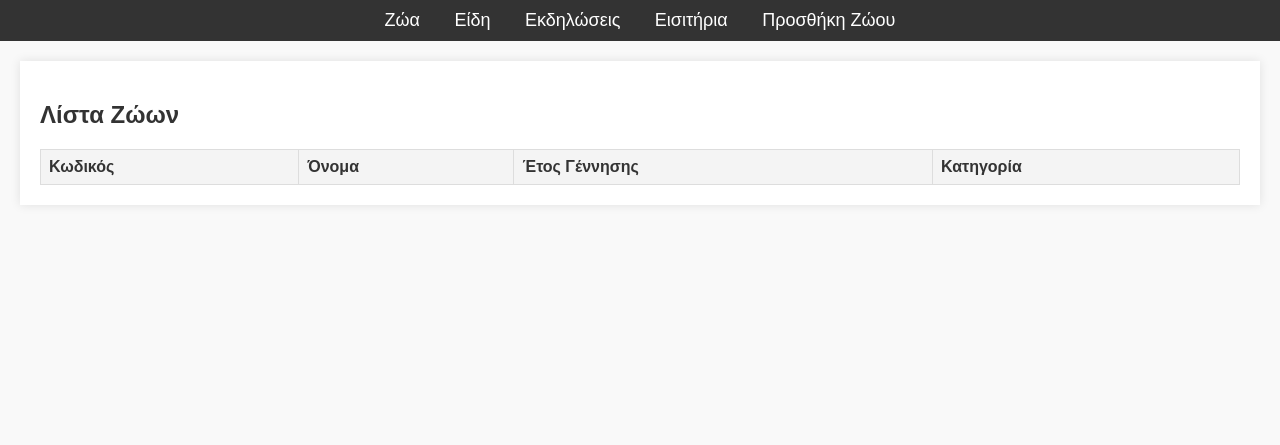
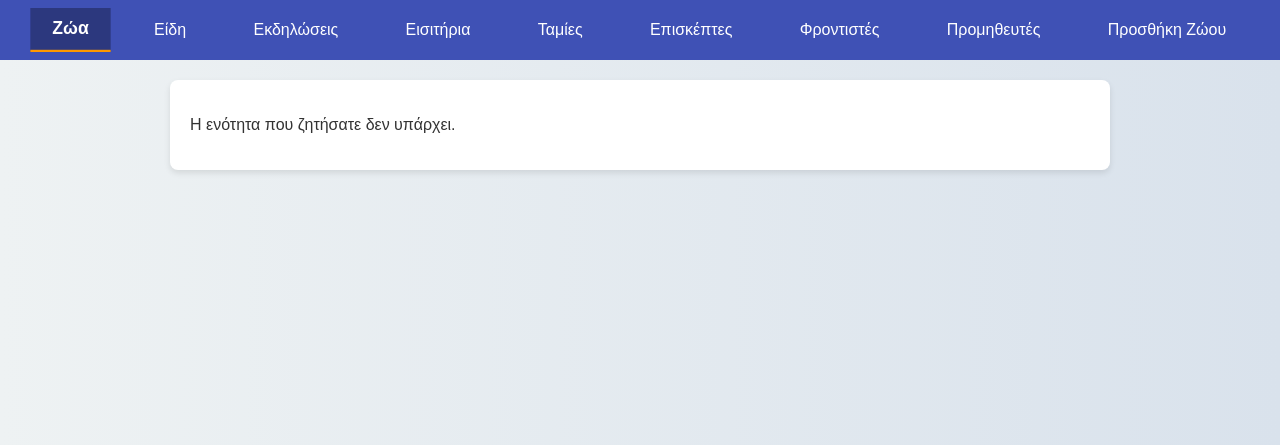
Before and after one commit to Eveft03/Zoo, a PHP site: page /index.html in a window 1280 px wide. Shown: the top 445 px of the page. Run offline with PHP 8.4, Linux system fonts and the light colour scheme; data that the repository does not hold is empty.

Commit message:
Refactor JavaScript code into a separate file and enhance navigation with active link highlighting; update animal listing query and improve styling

```diff
--- a/index.html
+++ b/index.html
@@ -5,61 +5,18 @@
     <meta name="viewport" content="width=device-width, initial-scale=1.0">
     <title>Ζωολογικός Κήπος</title>
     <link rel="stylesheet" href="style.css">
-    <script>
-        // Φόρτωση δεδομένων μέσω AJAX
-        function loadSection(section) {
-            // Απόκρυψη φόρμας προσθήκης ζώου όταν αλλάζει η ενότητα
-            document.getElementById("addAnimalFormContainer").style.display = "none";
-
-            const xhr = new XMLHttpRequest();
-            xhr.open("GET", `index.php?section=${section}`, true);
-            xhr.onload = function () {
-                if (this.status === 200) {
-                    document.getElementById("content").innerHTML = this.responseText;
-                }
-            };
-            xhr.send();
-        }
-
-        // Εμφάνιση φόρμας προσθήκης ζώου
-        function showAddAnimalForm() {
-            document.getElementById("content").innerHTML = ''; // Αδειάζει την ενότητα περιεχομένου
-            document.getElementById("addAnimalFormContainer").style.display = "block";
-        }
-
-        // Υποβολή φόρμας προσθήκης ζώου
-        function addAnimal(event) {
-            event.preventDefault();
-            const formData = new FormData();
-            formData.append("name", document.getElementById("newAnimalName").value);
-            formData.append("code", document.getElementById("newAnimalCode").value);
-            formData.append("year", document.getElementById("newAnimalYear").value);
-            formData.append("type", document.getElementById("newAnimalType").value);
-
-            const xhr = new XMLHttpRequest();
-            xhr.open("POST", "index.php?section=addAnimal", true);
-            xhr.onload = function () {
-                if (this.status === 200) {
-                    alert(this.responseText);
-                    document.getElementById("addAnimalForm").reset();
-                    document.getElementById("addAnimalFormContainer").style.display = "none";
-                }
-            };
-            xhr.send(formData);
-        }
-
-        // Φόρτωση αρχικών δεδομένων
-        document.addEventListener("DOMContentLoaded", function () {
-            loadSection('animals');
-        });
-    </script>
+    <script src="script.js" defer></script>
 </head>
 <body>
     <nav>
-        <a href="#" onclick="loadSection('animals')">Ζώα</a>
-        <a href="#" onclick="loadSection('eidos')">Είδη</a>
-        <a href="#" onclick="loadSection('events')">Εκδηλώσεις</a>
-        <a href="#" onclick="loadSection('tickets')">Εισιτήρια</a>
+        <a href="#" onclick="loadSection('Ζώα')">Ζώα</a>
+        <a href="#" onclick="loadSection('Είδη')">Είδη</a>
+        <a href="#" onclick="loadSection('Εκδηλώσεις')">Εκδηλώσεις</a>
+        <a href="#" onclick="loadSection('Εισιτήρια')">Εισιτήρια</a>
+        <a href="#" onclick="loadSection('Ταμίες')">Ταμίες</a>
+        <a href="#" onclick="loadSection('Επισκέπτες')">Επισκέπτες</a>
+        <a href="#" onclick="loadSection('Φροντιστές')">Φροντιστές</a>
+        <a href="#" onclick="loadSection('Προμηθευτές')">Προμηθευτές</a>
         <a href="#" onclick="showAddAnimalForm()">Προσθήκη Ζώου</a>
     </nav>
 
--- a/index.php
+++ b/index.php
@@ -1,113 +1,26 @@
 <?php
-include 'db_connection.php';
+require_once 'db_connection.php';
 
-if (isset($_GET['section'])) {
-    $section = $_GET['section'];
+$section = $_GET['section'] ?? 'animals';
 
-    if ($section === 'animals') {
-        // Ενότητα Ζώα
-        $sql = "SELECT ZWO.Kodikos, ZWO.Onoma, ZWO.Etos_Genesis, EIDOS.Katigoria
-                FROM ZWO
-                INNER JOIN EIDOS ON ZWO.Onoma_Eidous = EIDOS.Onoma";
-        $result = $conn->query($sql);
+if ($section === 'animals') {
+    $query = "SELECT Kodikos, Onoma, Etos_Genesis, Onoma_Eidous FROM ZWO";
+    $result = $conn->query($query);
 
+    if ($result && $result->num_rows > 0) {
         echo "<h2>Λίστα Ζώων</h2>";
-        echo "<table>
-                <tr>
-                    <th>Κωδικός</th>
-                    <th>Όνομα</th>
-                    <th>Έτος Γέννησης</th>
-                    <th>Κατηγορία</th>
-                </tr>";
+        echo "<table>";
+        echo "<tr><th>Κωδικός</th><th>Όνομα</th><th>Έτος Γέννησης</th><th>Όνομα Είδους</th></tr>";
         while ($row = $result->fetch_assoc()) {
-            echo "<tr>
-                    <td>{$row['Kodikos']}</td>
-                    <td>{$row['Onoma']}</td>
-                    <td>{$row['Etos_Genesis']}</td>
-                    <td>{$row['Katigoria']}</td>
-                  </tr>";
+            echo "<tr><td>{$row['Kodikos']}</td><td>{$row['Onoma']}</td><td>{$row['Etos_Genesis']}</td><td>{$row['Onoma_Eidous']}</td></tr>";
         }
         echo "</table>";
-    } elseif ($section === 'eidos') {
-        // Ενότητα Είδη
-        $sql = "SELECT Onoma, Katigoria, Perigrafi FROM EIDOS";
-        $result = $conn->query($sql);
+    } else {
+        echo "<p>Δεν υπάρχουν ζώα στη βάση δεδομένων.</p>";
+    }
+} else {
+    echo "<p>Η ενότητα που ζητήσατε δεν υπάρχει.</p>";
+}
 
-        echo "<h2>Λίστα Ειδών</h2>";
-        echo "<table>
-                <tr>
-                    <th>Όνομα</th>
-                    <th>Κατηγορία</th>
-                    <th>Περιγραφή</th>
-                </tr>";
-        while ($row = $result->fetch_assoc()) {
-            echo "<tr>
-                    <td>{$row['Onoma']}</td>
-                    <td>{$row['Katigoria']}</td>
-                    <td>{$row['Perigrafi']}</td>
-                  </tr>";
-        }
-        echo "</table>";
-    } elseif ($section === 'events') {
-        // Ενότητα Εκδηλώσεις
-        $sql = "SELECT Titlos, Hmerominia, Ora, Xwros FROM EKDILOSI";
-        $result = $conn->query($sql);
-
-        echo "<h2>Λίστα Εκδηλώσεων</h2>";
-        echo "<table>
-                <tr>
-                    <th>Τίτλος</th>
-                    <th>Ημερομηνία</th>
-                    <th>Ώρα</th>
-                    <th>Χώρος</th>
-                </tr>";
-        while ($row = $result->fetch_assoc()) {
-            echo "<tr>
-                    <td>{$row['Titlos']}</td>
-                    <td>{$row['Hmerominia']}</td>
-                    <td>{$row['Ora']}</td>
-                    <td>{$row['Xwros']}</td>
-                  </tr>";
-        }
-        echo "</table>";
-    } elseif ($section === 'tickets') {
-        // Ενότητα Εισιτήρια
-        $sql = "SELECT Kodikos, Hmerominia_Ekdoshs, Timi, Katigoria
-                FROM EISITIRIO";
-        $result = $conn->query($sql);
-
-        echo "<h2>Λίστα Εισιτηρίων</h2>";
-        echo "<table>
-                <tr>
-                    <th>Κωδικός</th>
-                    <th>Ημερομηνία Έκδοσης</th>
-                    <th>Τιμή</th>
-                    <th>Κατηγορία</th>
-                </tr>";
-        while ($row = $result->fetch_assoc()) {
-            echo "<tr>
-                    <td>{$row['Kodikos']}</td>
-                    <td>{$row['Hmerominia_Ekdoshs']}</td>
-                    <td>{$row['Timi']}</td>
-                    <td>{$row['Katigoria']}</td>
-                  </tr>";
-        }
-        echo "</table>";
-    } elseif ($section === 'addAnimal') {
-        // Εισαγωγή Νέου Ζώου
-        $name = $_POST['name'];
-        $code = $_POST['code'];
-        $year = $_POST['year'];
-        $type = $_POST['type'];
-
-        $sql = "INSERT INTO ZWO (Kodikos, Onoma, Etos_Genesis, Onoma_Eidous)
-                VALUES ('$code', '$name', $year, '$type')";
-
-        if ($conn->query($sql) === TRUE) {
-            echo "Το ζώο προστέθηκε επιτυχώς!";
-        } else {
-            echo "Σφάλμα: " . $conn->error;
-        }
-    }
-}
+$conn->close();
 ?>
--- a/style.css
+++ b/style.css
@@ -1,66 +1,71 @@
+/* Γενικό Στυλ */
 body {
-    font-family: Arial, sans-serif;
+    font-family: 'Arial', sans-serif;
     margin: 0;
     padding: 0;
-    background-color: #f9f9f9;
+    background: linear-gradient(to right, #eef2f3, #d9e2ec);
     color: #333;
 }
 
+/* Navbar */
 nav {
-    background-color: #333;
-    color: white;
-    padding: 10px;
-    text-align: center;
+    background-color: #3f51b5;
+    padding: 10px 20px;
+    display: flex;
+    justify-content: space-around;
+    align-items: center;
 }
 
 nav a {
-    color: white;
-    margin: 0 15px;
+    color: #fff;
     text-decoration: none;
-    font-size: 18px;
+    padding: 10px 20px;
+    font-size: 16px;
+    transition: all 0.3s ease;
 }
 
 nav a:hover {
-    text-decoration: underline;
+    background-color: #2c387e;
 }
 
-section {
+nav a.active {
+    background-color: #2c387e;
+    color: #ffffff;
+    font-weight: bold;
+    border-bottom: 2px solid #ff9800;
+    transform: scale(1.1);
+}
+
+/* Section Περιεχομένου */
+section#content {
     padding: 20px;
     margin: 20px auto;
-    max-width: 1200px;
-    background: white;
-    box-shadow: 0 0 10px rgba(0, 0, 0, 0.1);
+    background-color: #fff;
+    border-radius: 8px;
+    box-shadow: 0 3px 6px rgba(0, 0, 0, 0.1);
+    max-width: 900px;
 }
 
-#addAnimalFormContainer {
-    display: none;
-    padding: 20px;
-    margin: 20px auto;
-    max-width: 800px;
-    background: #fff;
-    box-shadow: 0 0 10px rgba(0, 0, 0, 0.1);
+/* Form Προσθήκης */
+form {
+    display: flex;
+    flex-direction: column;
 }
 
 form input, form button {
-    display: block;
-    width: 100%;
+    padding: 12px;
     margin: 10px 0;
-    padding: 10px;
     font-size: 16px;
 }
 
-table {
-    border-collapse: collapse;
-    width: 100%;
-    margin-top: 20px;
+form button {
+    background-color: #3f51b5;
+    color: #fff;
+    border: none;
+    cursor: pointer;
+    transition: background-color 0.3s ease;
 }
 
-th, td {
-    border: 1px solid #ddd;
-    padding: 8px;
-    text-align: left;
+form button:hover {
+    background-color: #2c387e;
 }
-
-th {
-    background-color: #f4f4f4;
-}
```
Also changed, not shown: script.js (added, +66 -0 lines).
